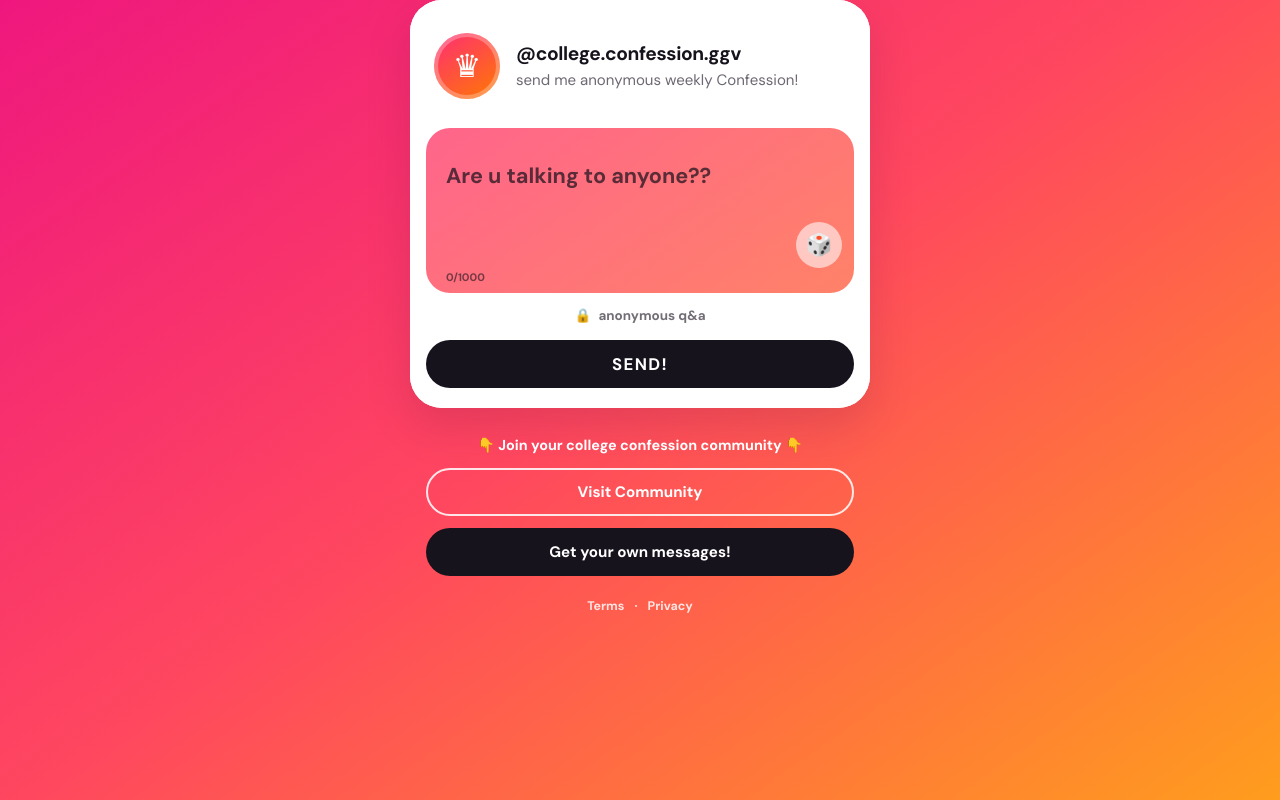
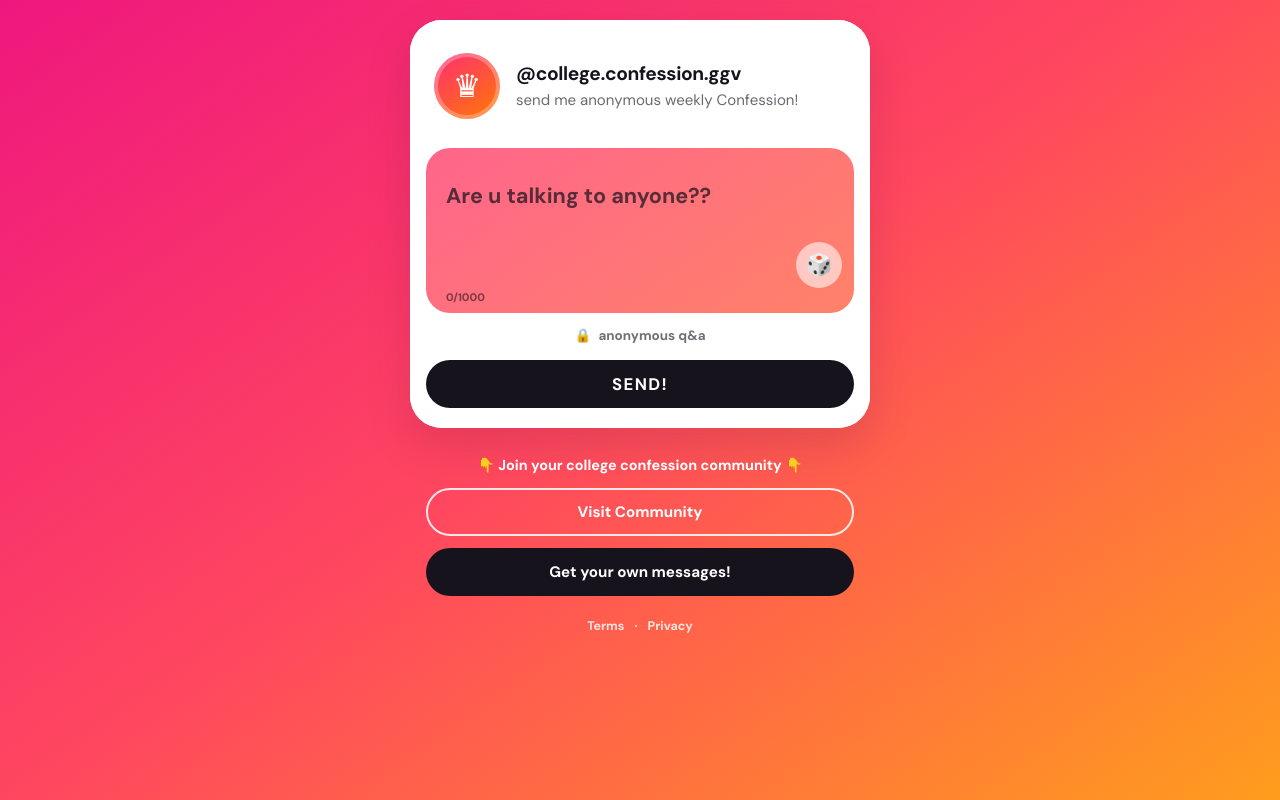
Before and after one commit to gulshanverse/social-media-service, a Next.js app in the folder apps/web/: page /collegeconfession in a window 1280 px wide. Built offline with nearby package versions, Linux system fonts and the light colour scheme; no server answers.

Commit message:
fix(web): keep profile page top spacing

```diff
--- a/apps/web/app/globals.css
+++ b/apps/web/app/globals.css
@@ -1122,7 +1122,7 @@ body:has(.college-profile-page) > .site-footer {
   display: none;
 }
 .public-header + .college-profile-page {
-  padding-top: 0;
+  padding-top: 20px;
 }
 body:has(.college-profile-page) .public-header {
   display: none;
```
